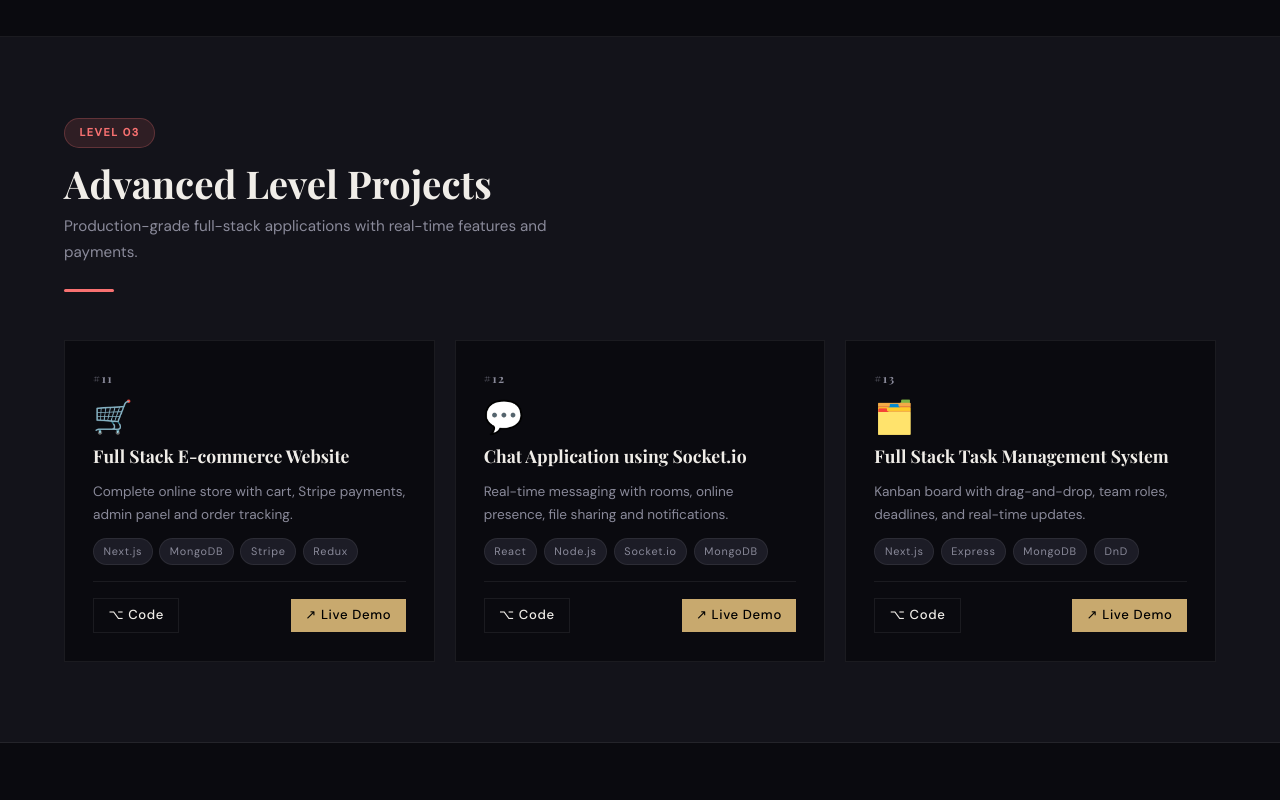
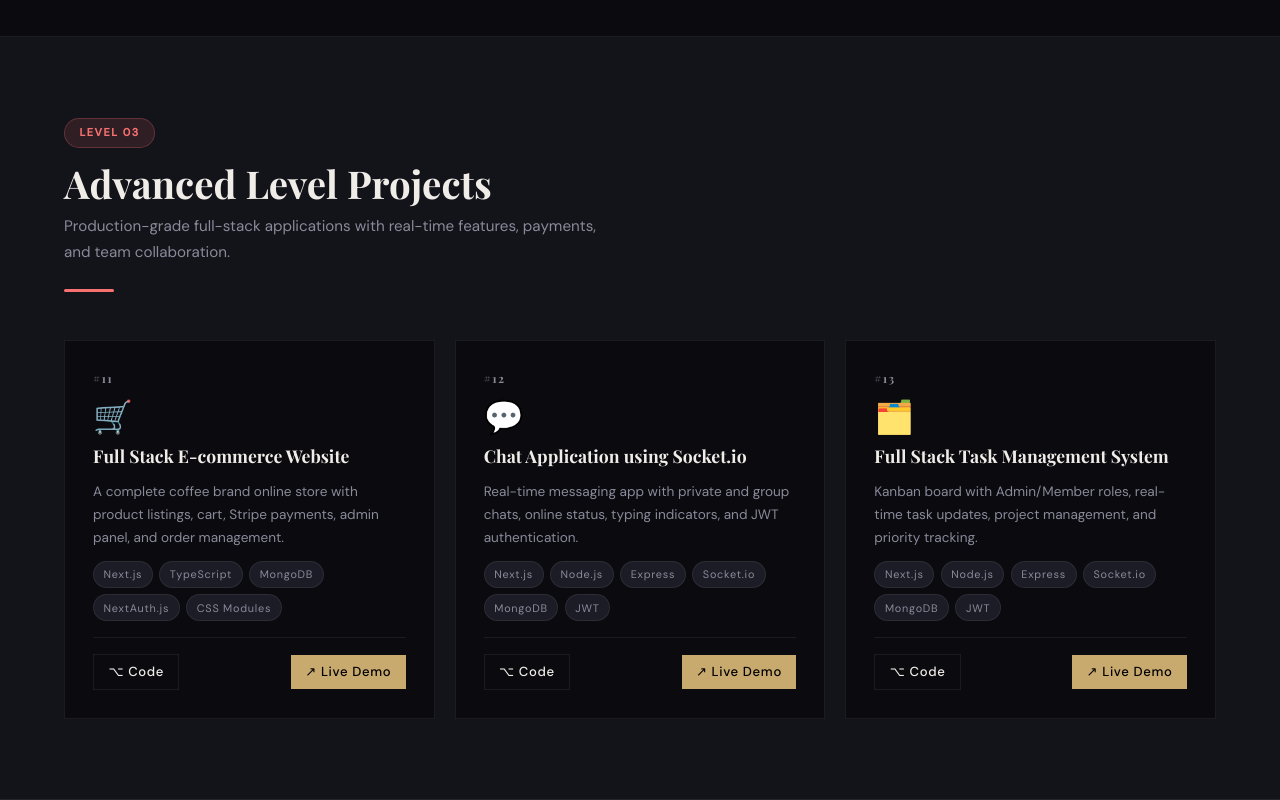
Before and after one commit to m-ahmad-official/full-stack_web_developer_intern, a Next.js app in the folder 01_personal_portfolio_website/: page /projects in a window 1280 px wide. Shown: the part 2779-3579 px from the top of the page. Before the commit the page ends 3522 px from the top, so only its background shows below. Built offline with nearby package versions, Linux system fonts and the light colour scheme.

Commit message:
update projects

```diff
--- a/01_personal_portfolio_website/app/projects/page.tsx
+++ b/01_personal_portfolio_website/app/projects/page.tsx
@@ -118,29 +118,32 @@ const advancedProjects = [
   {
     id: 11,
     title: "Full Stack E-commerce Website",
-    desc: "Complete online store with cart, Stripe payments, admin panel and order tracking.",
-    tags: ["Next.js", "MongoDB", "Stripe", "Redux"],
+    desc: "A complete coffee brand online store with product listings, cart, Stripe payments, admin panel, and order management.",
+    tags: ["Next.js", "TypeScript", "MongoDB", " NextAuth.js", "CSS Modules"],
     icon: "🛒",
-    github: "https://github.com/yourusername/ecommerce",
-    demo: "https://ecommerce.vercel.app",
+    github:
+      "https://github.com/m-ahmad-official/full-stack_web_developer_intern/tree/main/11_full_stack_e-commerce_website",
+    demo: "https://coffeevault.vercel.app",
   },
   {
     id: 12,
     title: "Chat Application using Socket.io",
-    desc: "Real-time messaging with rooms, online presence, file sharing and notifications.",
-    tags: ["React", "Node.js", "Socket.io", "MongoDB"],
+    desc: "Real-time messaging app with private and group chats, online status, typing indicators, and JWT authentication.",
+    tags: ["Next.js", "Node.js", "Express ", "Socket.io", "MongoDB", "JWT"],
     icon: "💬",
-    github: "https://github.com/yourusername/chat-app",
-    demo: "https://chat-app.vercel.app",
+    github:
+      "https://github.com/m-ahmad-official/full-stack_web_developer_intern/tree/main/12-chat-application-using-socket.io",
+    demo: "https://chat-socket-io-roan.vercel.app",
   },
   {
     id: 13,
     title: "Full Stack Task Management System",
-    desc: "Kanban board with drag-and-drop, team roles, deadlines, and real-time updates.",
-    tags: ["Next.js", "Express", "MongoDB", "DnD"],
+    desc: " Kanban board with Admin/Member roles, real-time task updates, project management, and priority tracking.",
+    tags: ["Next.js", "Node.js", "Express ", "Socket.io", "MongoDB", "JWT"],
     icon: "🗂️",
-    github: "https://github.com/yourusername/task-manager",
-    demo: "https://task-manager.vercel.app",
+    github:
+      "https://github.com/m-ahmad-official/full-stack_web_developer_intern/tree/main/13_full_stack_task_management_system",
+    demo: "https://flowboard-task.vercel.app",
   },
 ];
 
@@ -277,8 +280,8 @@ export default function ProjectsPage() {
             </div>
             <h2 className={styles.sectionTitle}>Advanced Level Projects</h2>
             <p className={styles.sectionDesc}>
-              Production-grade full-stack applications with real-time features
-              and payments.
+              Production-grade full-stack applications with real-time features,
+              payments, and team collaboration.
             </p>
             <div className={`${styles.sectionLine} ${styles.lineAdvanced}`} />
           </div>
```
